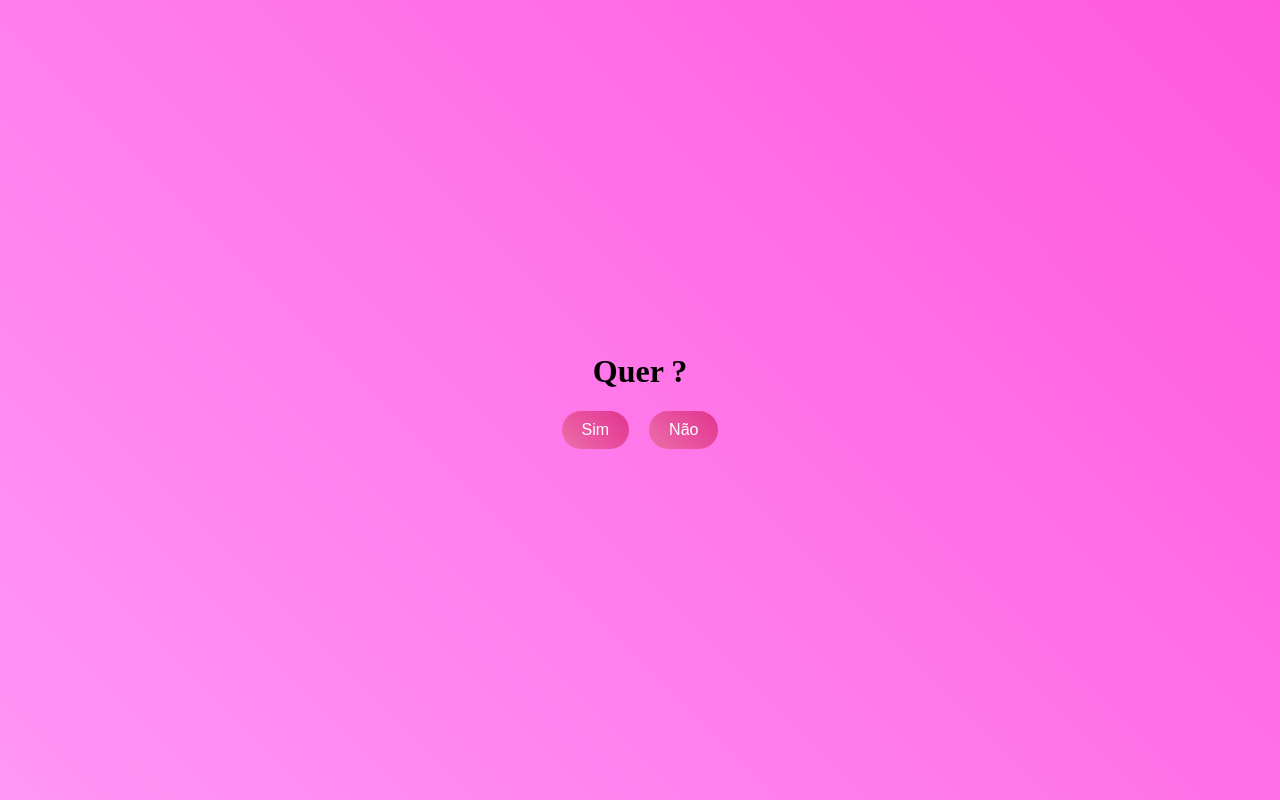
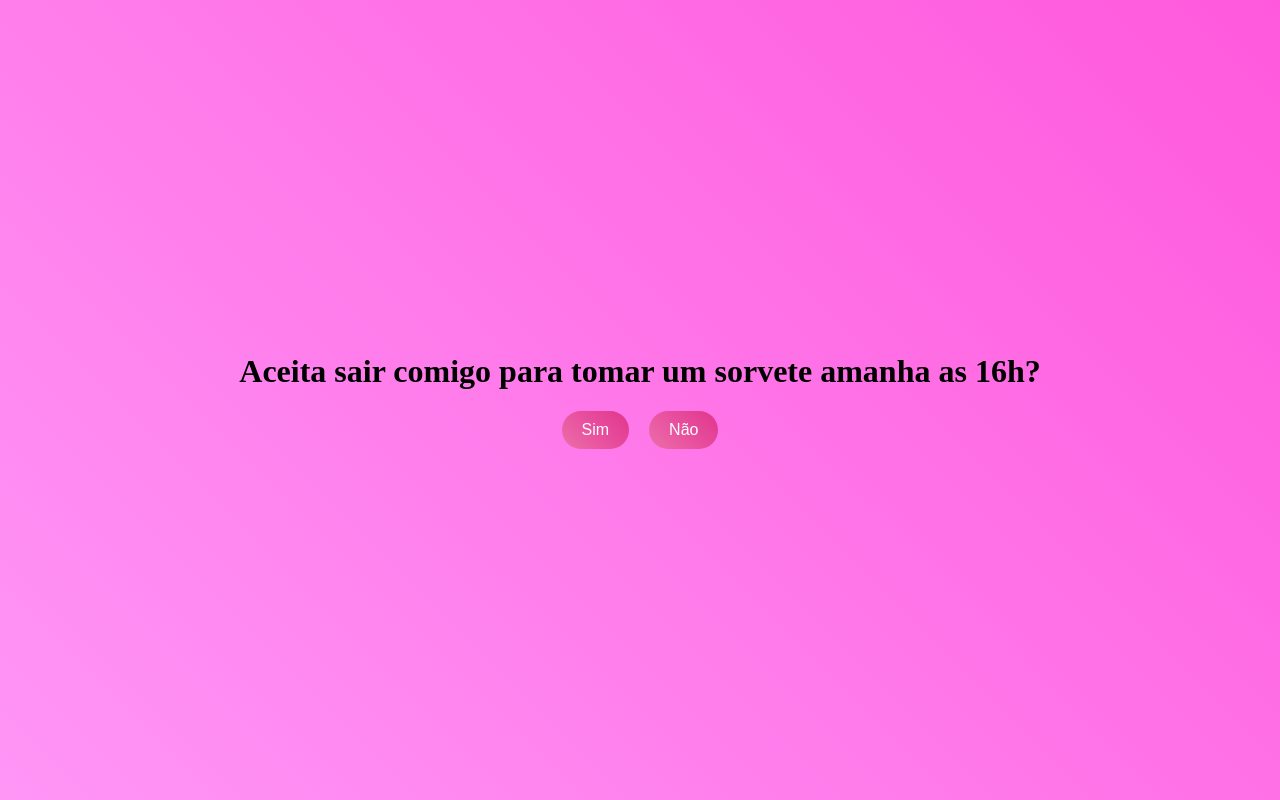
Before and after one commit to MarcusAmaro/duvida-convite, a plain HTML site: page index.html in a window 1280 px wide. Drawn offline with Linux system fonts and the light colour scheme.

Commit message:
'terceiro'

```diff
--- a/index.html
+++ b/index.html
@@ -10,7 +10,7 @@
 
 <div class="container">
   <div class="question">
-    <h1>Quer ?</h1>
+    <h1>Aceita sair comigo para tomar um sorvete amanha as 16h?</h1>
     <div class="buttons">
       <button class="yes">Sim</button>
       <button class="no">Não</button>
```
